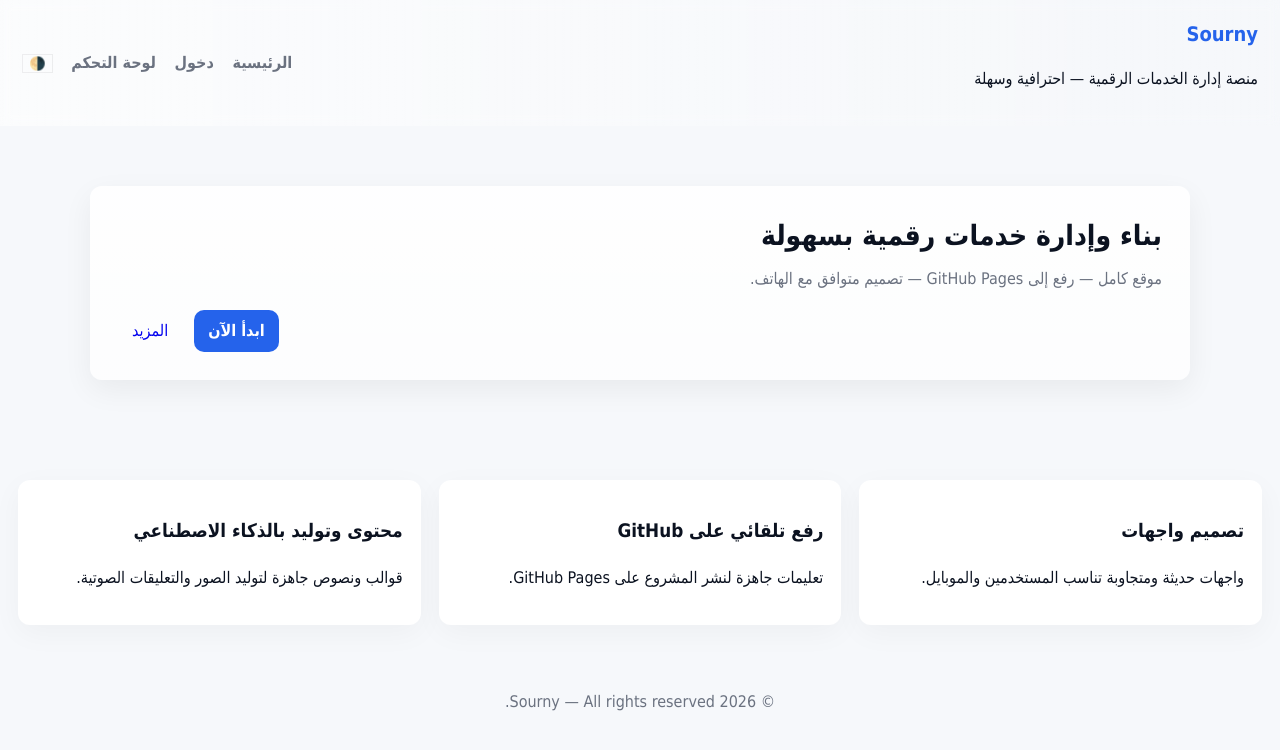
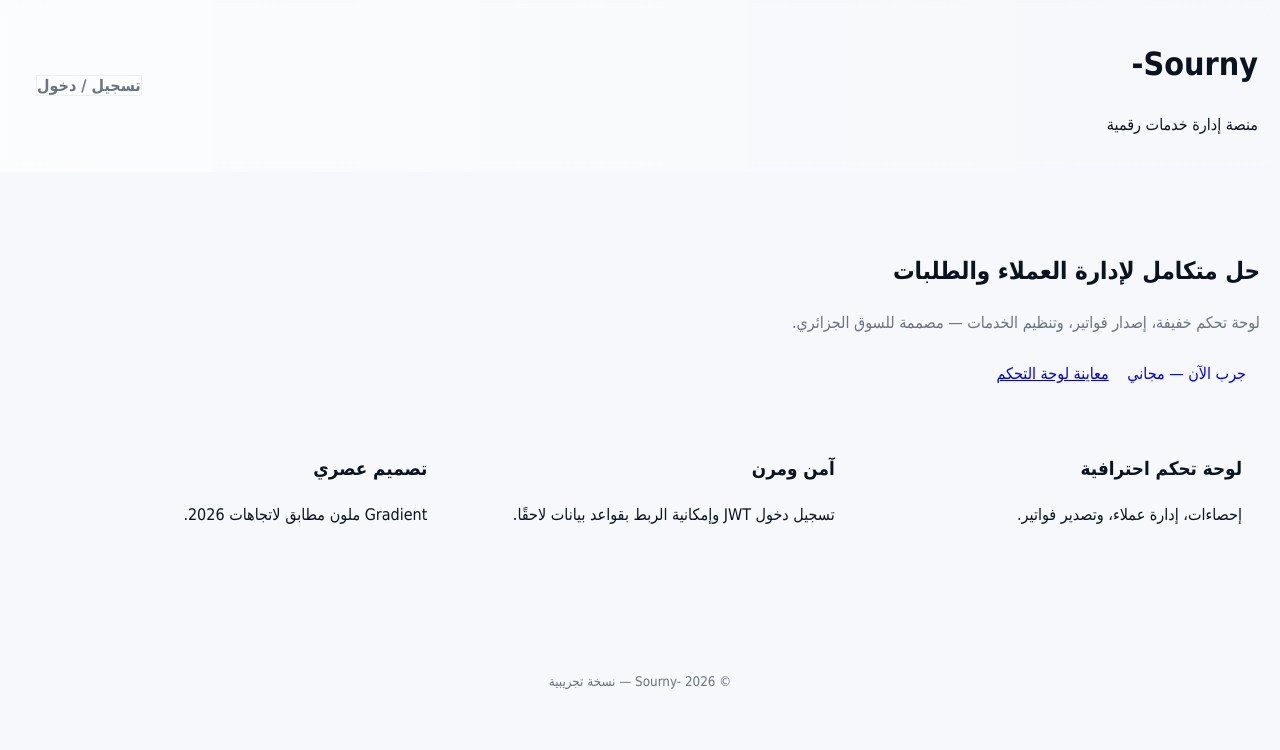
Before and after one commit to visolyDz/Sorny-, a plain HTML site: page index.html in a window 1280 px wide. Drawn offline with Linux system fonts and the light colour scheme; files that its build step writes are made by us from their sources.

Commit message:
Revise HTML structure and content for index.html
Updated the title and viewport meta tag, modified header content, and enhanced the main section with new features and descriptions.

```diff
--- a/index.html
+++ b/index.html
@@ -2,54 +2,54 @@
 <html lang="ar" dir="rtl">
 <head>
   <meta charset="utf-8" />
-  <meta name="viewport" content="width=device-width, initial-scale=1" />
-  <title>Sourny — منصة الخدمات الرقمية</title>
-  <link rel="stylesheet" href="css/styles.css" />
+  <meta name="viewport" content="width=device-width,initial-scale=1" />
+  <title>Sourny — منصة إدارة خدمات رقمية</title>
+
+  <!-- Poppins font -->
+  <link href="https://fonts.googleapis.com/css2?family=Poppins:wght@300;400;600;700&display=swap" rel="stylesheet">
+
+  <link rel="stylesheet" href="styles.css">
 </head>
 <body>
   <header class="top">
     <div class="brand">
-      <a class="logo" href="#">Sourny</a>
-      <p class="tag">منصة إدارة الخدمات الرقمية — احترافية وسهلة</p>
+      <h1>Sourny-</h1>
+      <p class="tag">منصة إدارة خدمات رقمية</p>
     </div>
     <nav class="nav">
-      <a href="index.html">الرئيسية</a>
-      <a href="login.html">دخول</a>
-      <a href="dashboard.html">لوحة التحكم</a>
-      <button id="themeToggle" class="btn-ghost" aria-label="تبديل النمط">🌗</button>
+      <a href="login.html" class="btn-ghost">تسجيل / دخول</a>
     </nav>
   </header>
 
   <main class="hero">
-    <div class="hero-inner">
-      <h1>بناء وإدارة خدمات رقمية بسهولة</h1>
-      <p class="lead">موقع كامل — رفع إلى GitHub Pages — تصميم متوافق مع الهاتف.</p>
-      <div class="ctas">
-        <a class="btn btn-primary" href="login.html">ابدأ الآن</a>
-        <a class="btn" href="#features">المزيد</a>
+    <div class="hero-card">
+      <h2>حل متكامل لإدارة العملاء والطلبات</h2>
+      <p class="lead">لوحة تحكم خفيفة، إصدار فواتير، وتنظيم الخدمات — مصممة للسوق الجزائري.</p>
+
+      <div class="actions">
+        <a href="login.html" class="btn">جرب الآن — مجاني</a>
+        <a href="dashboard.html" class="btn-outline">معاينة لوحة التحكم</a>
       </div>
+
+      <section class="features">
+        <article>
+          <h3>لوحة تحكم احترافية</h3>
+          <p>إحصاءات، إدارة عملاء، وتصدير فواتير.</p>
+        </article>
+        <article>
+          <h3>آمن ومرن</h3>
+          <p>تسجيل دخول JWT وإمكانية الربط بقواعد بيانات لاحقًا.</p>
+        </article>
+        <article>
+          <h3>تصميم عصري</h3>
+          <p>Gradient ملون مطابق لاتجاهات 2026.</p>
+        </article>
+      </section>
     </div>
   </main>
 
-  <section id="features" class="features">
-    <div class="feature">
-      <h3>تصميم واجهات</h3>
-      <p>واجهات حديثة ومتجاوبة تناسب المستخدمين والموبايل.</p>
-    </div>
-    <div class="feature">
-      <h3>رفع تلقائي على GitHub</h3>
-      <p>تعليمات جاهزة لنشر المشروع على GitHub Pages.</p>
-    </div>
-    <div class="feature">
-      <h3>محتوى وتوليد بالذكاء الاصطناعي</h3>
-      <p>قوالب ونصوص جاهزة لتوليد الصور والتعليقات الصوتية.</p>
-    </div>
-  </section>
-
   <footer class="foot">
-    <div>© 2026 Sourny — All rights reserved.</div>
+    <small>© Sourny- 2026 — نسخة تجريبية</small>
   </footer>
-
-<script src="js/app.js"></script>
 </body>
 </html>
```
